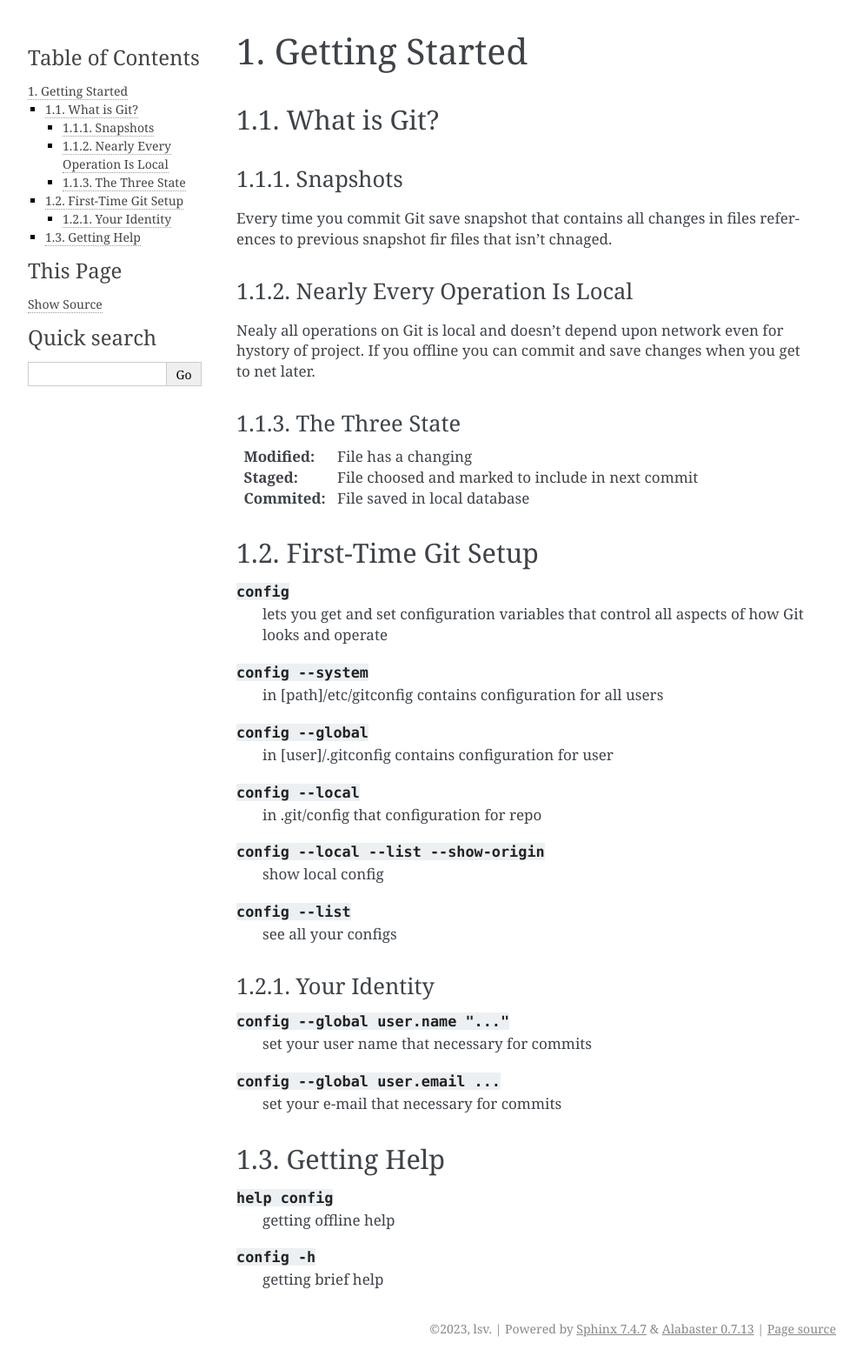
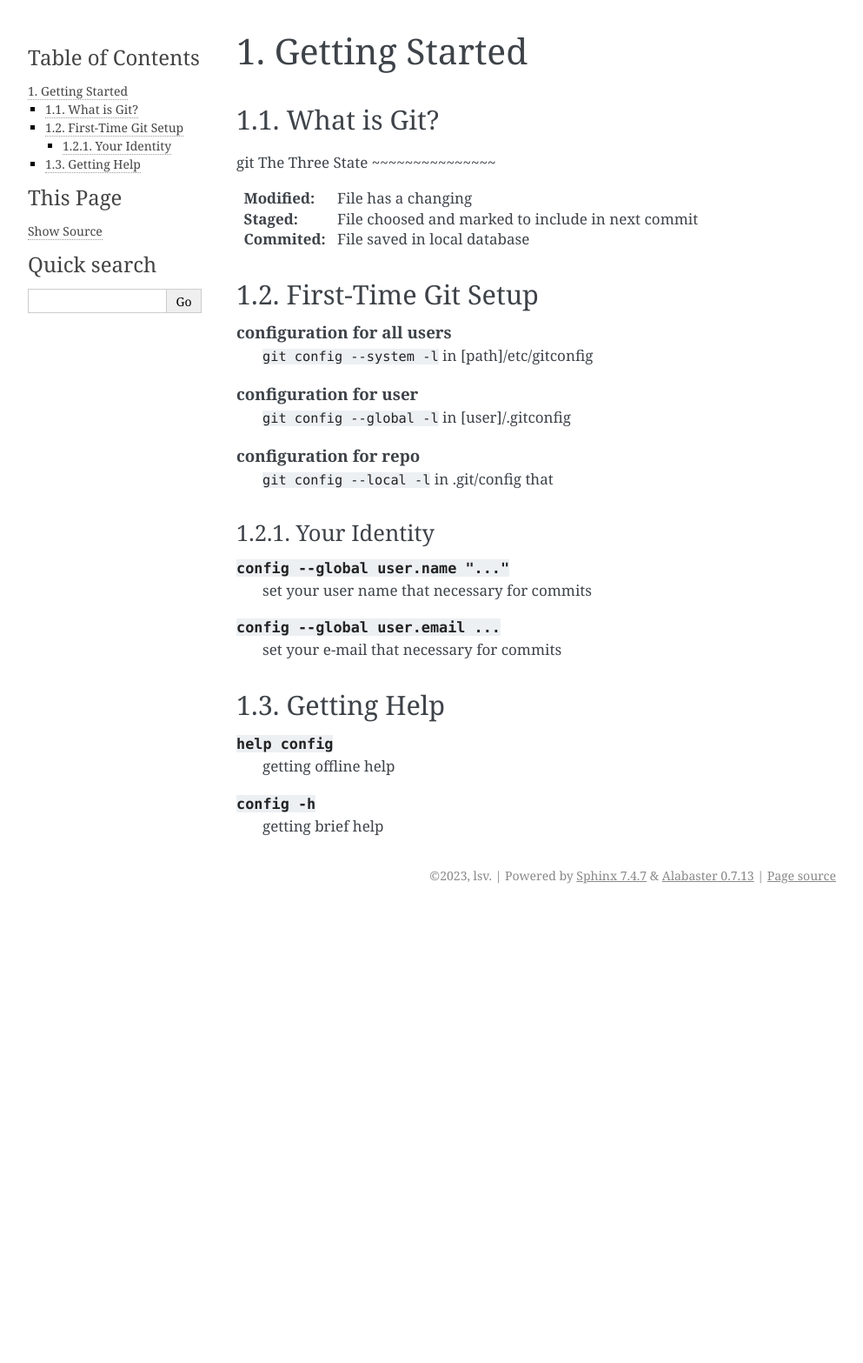
Before and after one commit to lsv62/Git, a Sphinx documentation site: the page built from source/getting-started.rst, in a window 1280 px wide. Shown: the whole page at 87% size, without its empty margins (148-1141 px from the left). Built offline with Sphinx 7.4.7, drawn with Linux system fonts in a browser that asks for light colours; after the commit the page ends 1046 px from its top, so only the background shows below that.

Commit message:
first-setup

```diff
--- a/source/getting-started.rst
+++ b/source/getting-started.rst
@@ -4,19 +4,7 @@ Getting Started
 
 What is Git?
 ------------
-
-Snapshots
-~~~~~~~~~
-
-Every time you commit Git save snapshot that contains all changes in files references to previous snapshot
-fir files that isn't chnaged.
-
-Nearly Every Operation Is Local
-~~~~~~~~~~~~~~~~~~~~~~~~~~~~~~~
-
-Nealy all operations on Git is local and doesn't depend upon network even for hystory of project.
-If you offline you can commit and save changes when you get to net later.
-
+git
 The Three State
 ~~~~~~~~~~~~~~~
 
@@ -34,23 +22,14 @@ First-Time Git Setup
 
 .. glossary::
 
-    ``config``
-        lets you get and set configuration variables that control all aspects of how Git looks and operate
+    configuration for all users
+        ``git config --system -l`` in [path]/etc/gitconfig
 
-    ``config --system``
-        in [path]/etc/gitconfig contains configuration for all users
+    configuration for user
+        ``git config --global -l`` in [user]/.gitconfig
 
-    ``config --global``
-        in [user]/.gitconfig contains configuration for user
-
-    ``config --local``
-        in .git/config that configuration for repo
-
-    ``config --local --list --show-origin``
-        show local config
-
-    ``config --list``
-        see all your configs
+    configuration for repo
+        ``git config --local -l`` in .git/config that
 
 Your Identity
 ~~~~~~~~~~~~~
```
